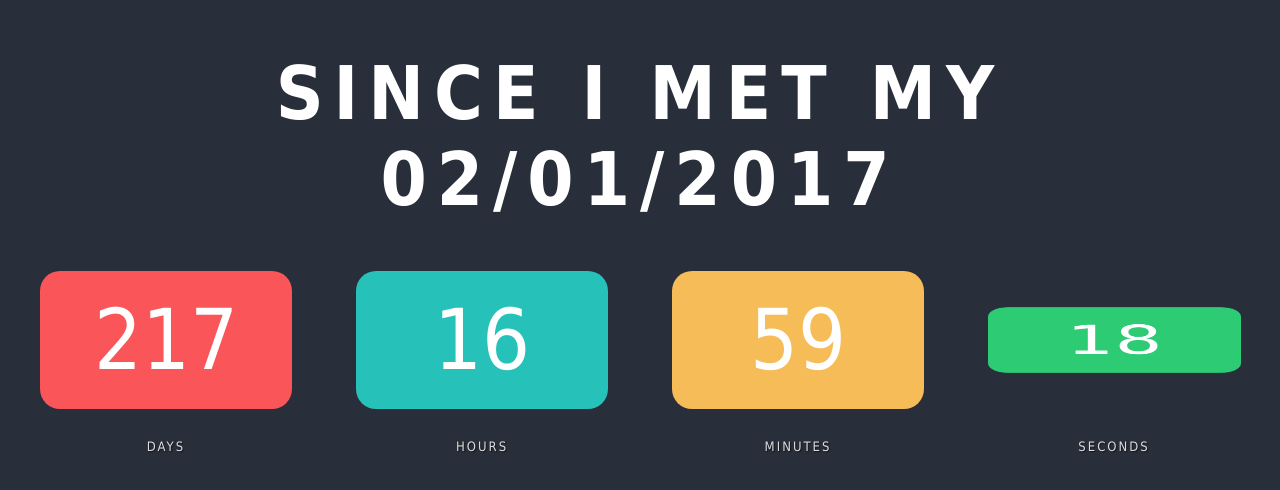
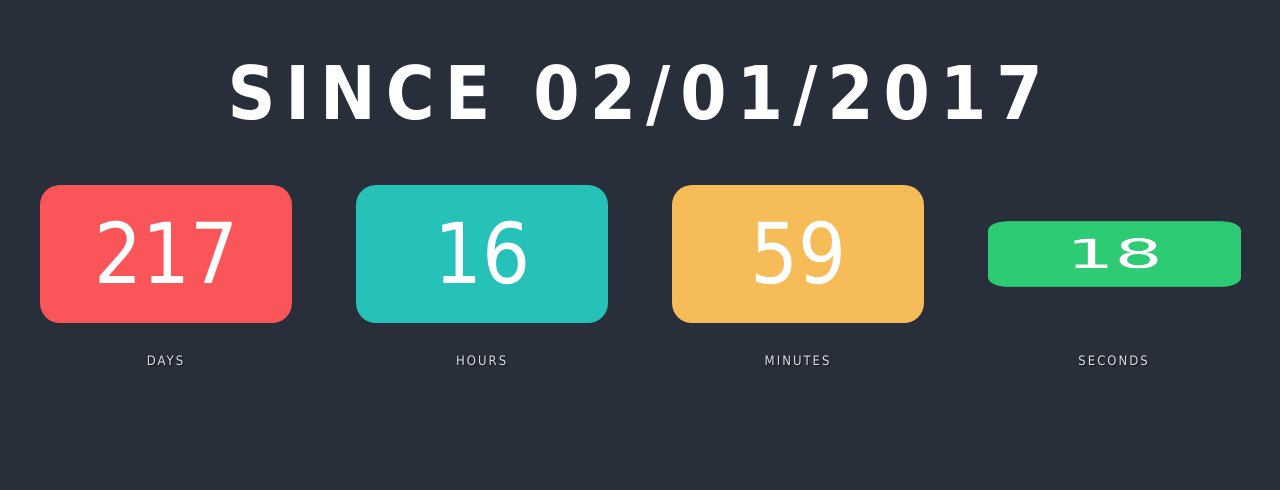
Before and after one commit to sallce/LoveAngel, a plain HTML site: page index.html in a window 1280 px wide. Drawn offline with Linux system fonts and the light colour scheme.

Commit message:
Update index.html

```diff
--- a/index.html
+++ b/index.html
@@ -7,7 +7,7 @@
   </head>
   <body>
     <div class="del-countdown">
-      <h1>SINCE I MET MY 02/01/2017</h1>
+      <h1>SINCE 02/01/2017</h1>
       <div id="clock"></div>
       <div id="units">
         <span>Days</span>
```
